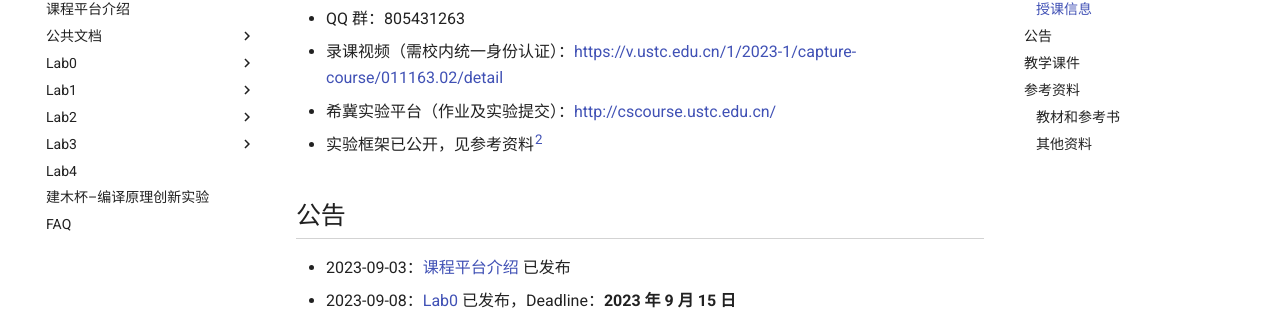
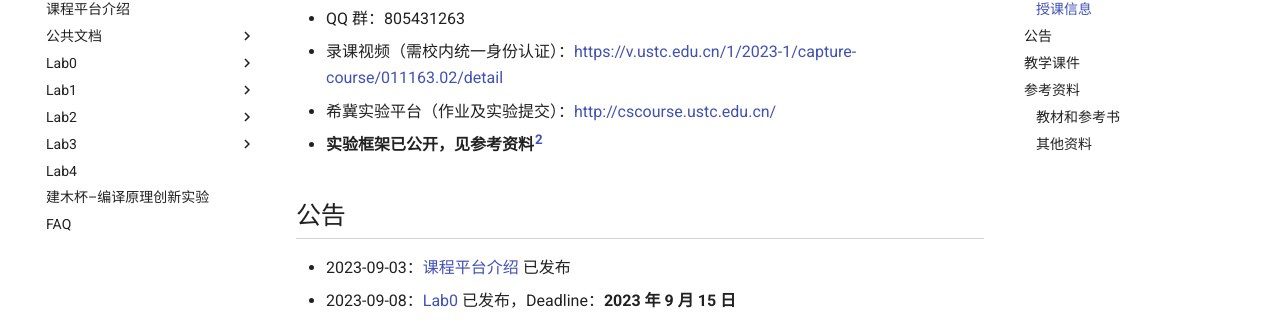
Before and after one commit to ustc-compiler-principles/2023, an MkDocs documentation site: the page built from docs/README.md, in a window 1280 px wide and 900 px high, scrolled down 688 px. Shown: the part 126-449 px from the top of the window. Built offline with MkDocs 1.6.1 and Material for MkDocs 9.7.7, drawn with Linux system fonts in a browser that asks for light colours; comment, search, counter and statistics services are not loaded.

Commit message:
enjoy labs

```diff
--- a/docs/README.md
+++ b/docs/README.md
@@ -26,7 +26,7 @@
 - QQ 群：805431263
 - 录课视频（需校内统一身份认证）：<https://v.ustc.edu.cn/1/2023-1/capture-course/011163.02/detail>
 - 希冀实验平台（作业及实验提交）：<http://cscourse.ustc.edu.cn/>
-- 实验框架已公开，见参考资料[<sup>2</sup>](#textbook2)
+- **实验框架已公开，见参考资料[<sup>2</sup>](#textbook2)**
 
 ## 公告
 
```
